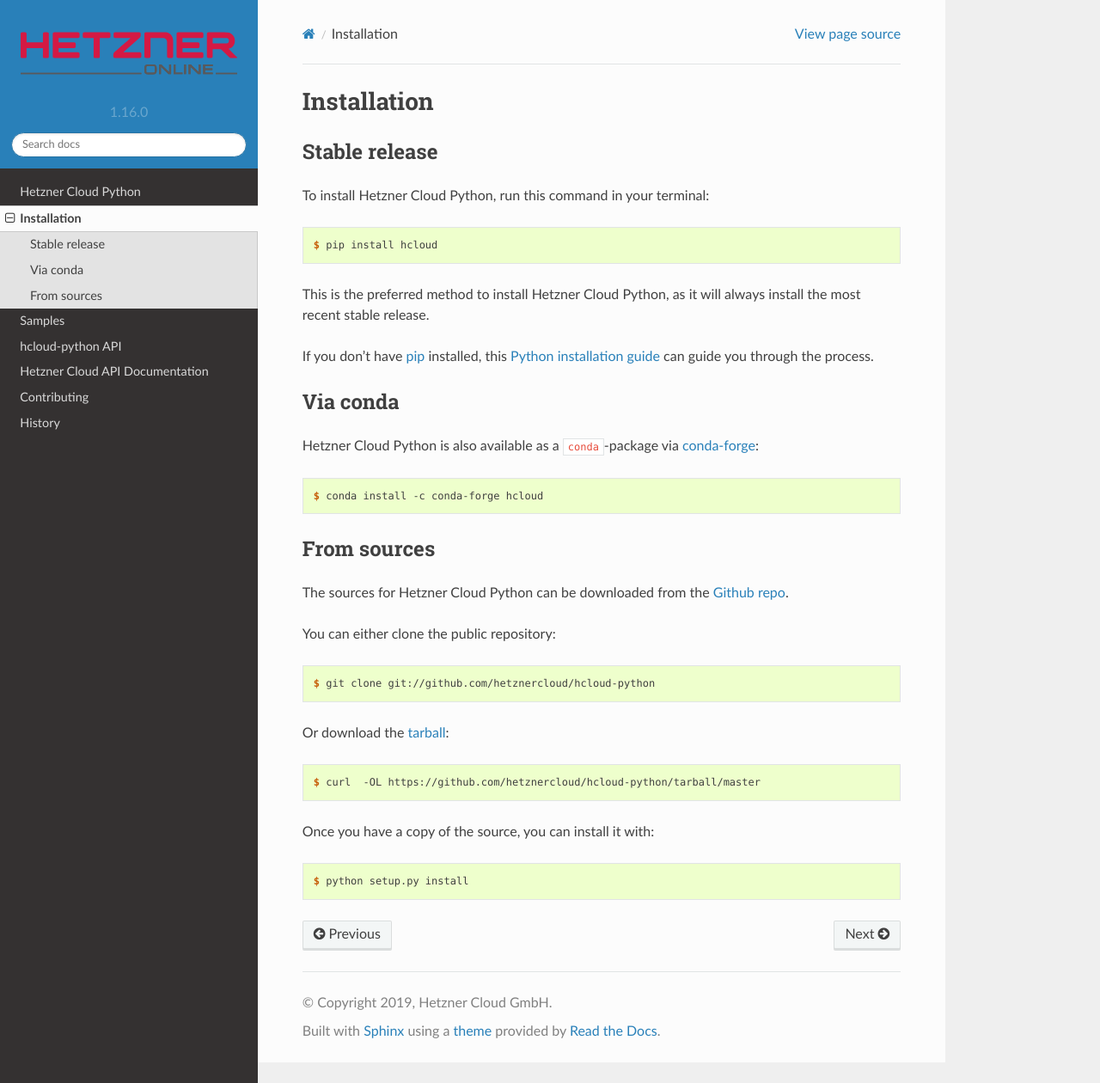
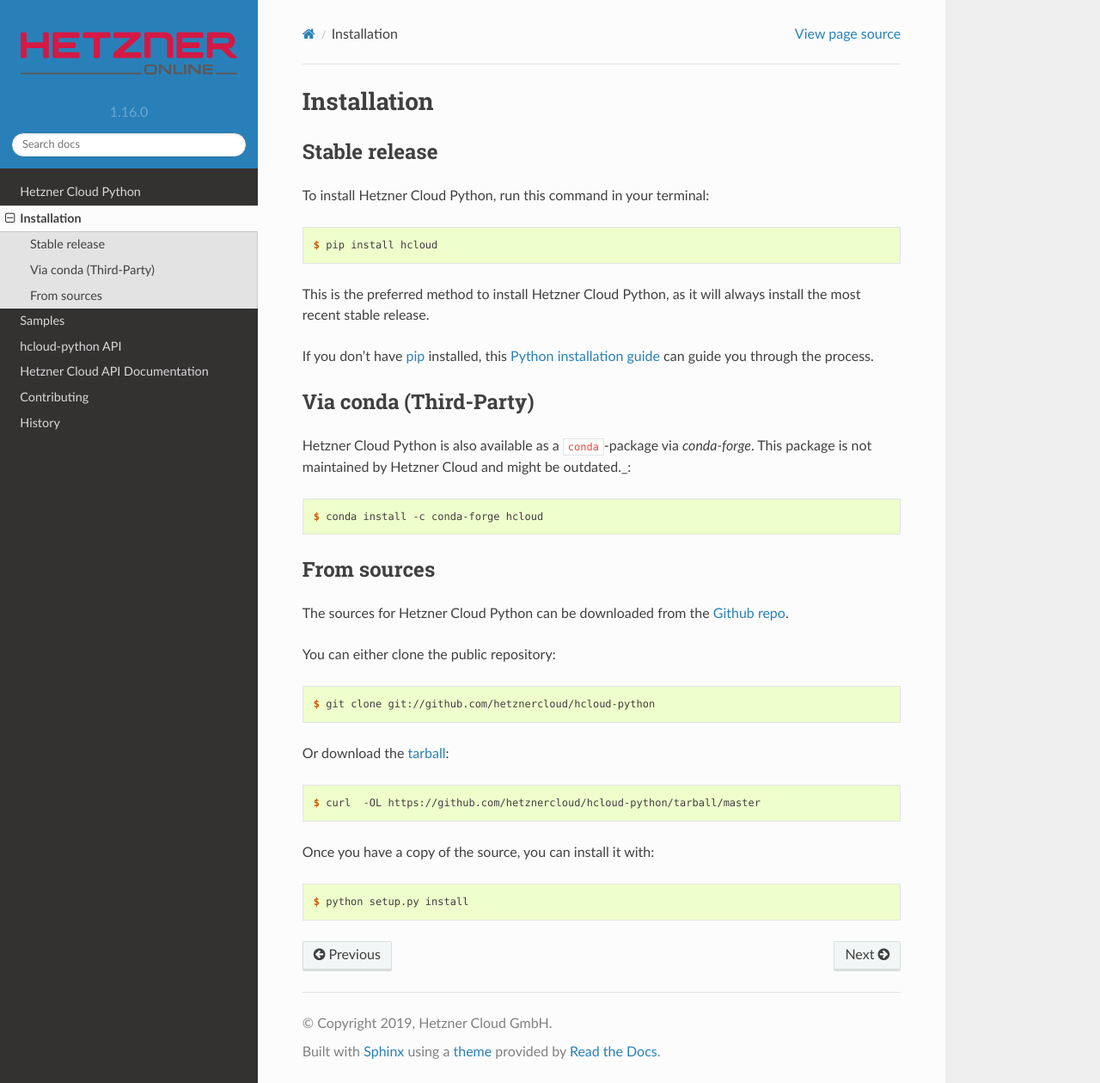
Before and after one commit to hetznercloud/hcloud-python, a Sphinx documentation site: the page built from docs/installation.rst, in a window 1280 px wide and 1260 px high. Shown: the whole window at 86% size. Built offline with Sphinx 7.4.7 and the Read the Docs theme 2.0.0, drawn with Linux system fonts in a browser that asks for light colours.

Commit message:
Update installation.rst
Add sentence about third-party

```diff
--- a/docs/installation.rst
+++ b/docs/installation.rst
@@ -23,10 +23,10 @@
 .. _Python installation guide: http://docs.python-guide.org/en/latest/starting/installation/
 
 
-Via conda
+Via conda (Third-Party)
 ---------
 
-Hetzner Cloud Python is also available as a ``conda``-package via `conda-forge`_:
+Hetzner Cloud Python is also available as a ``conda``-package via `conda-forge`. This package is not maintained by Hetzner Cloud and might be outdated._:
 
 .. code-block:: console
 
```
